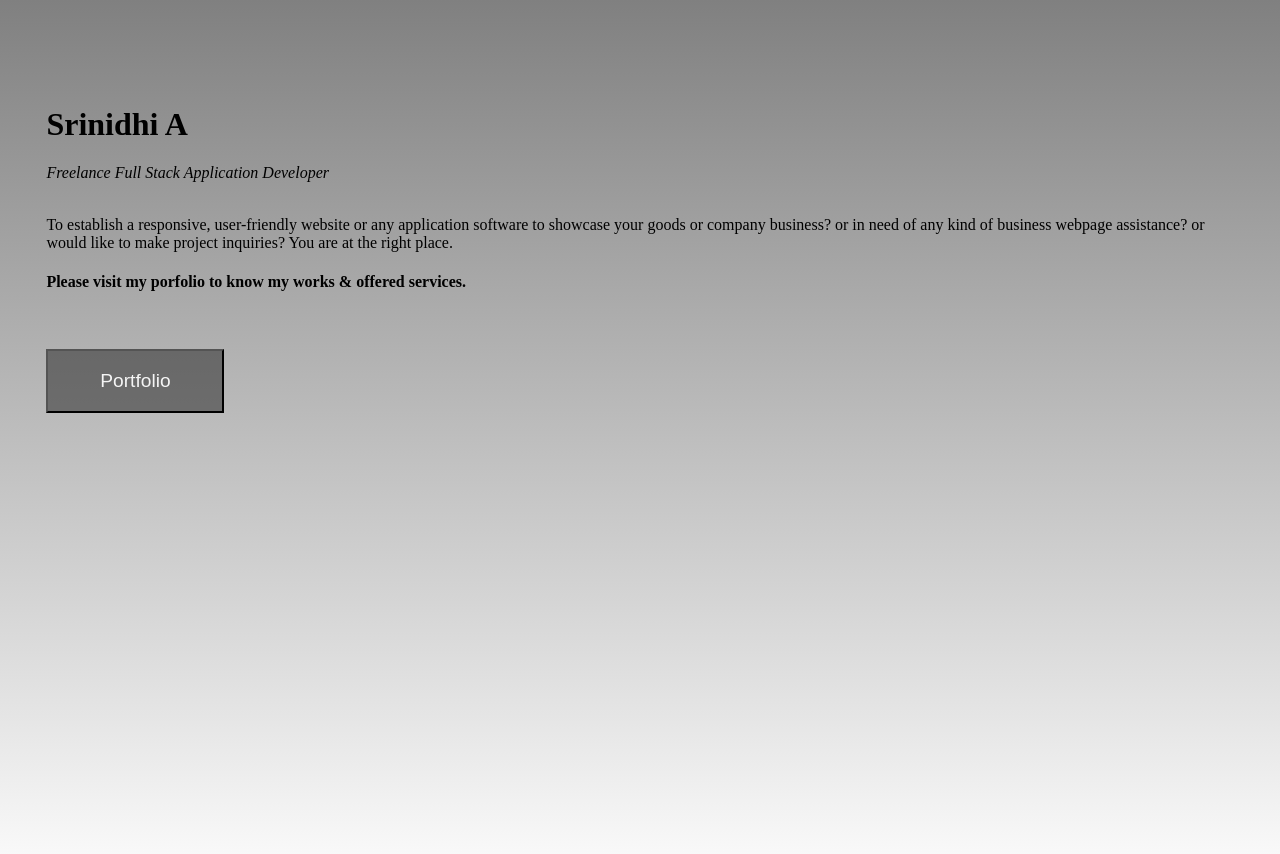
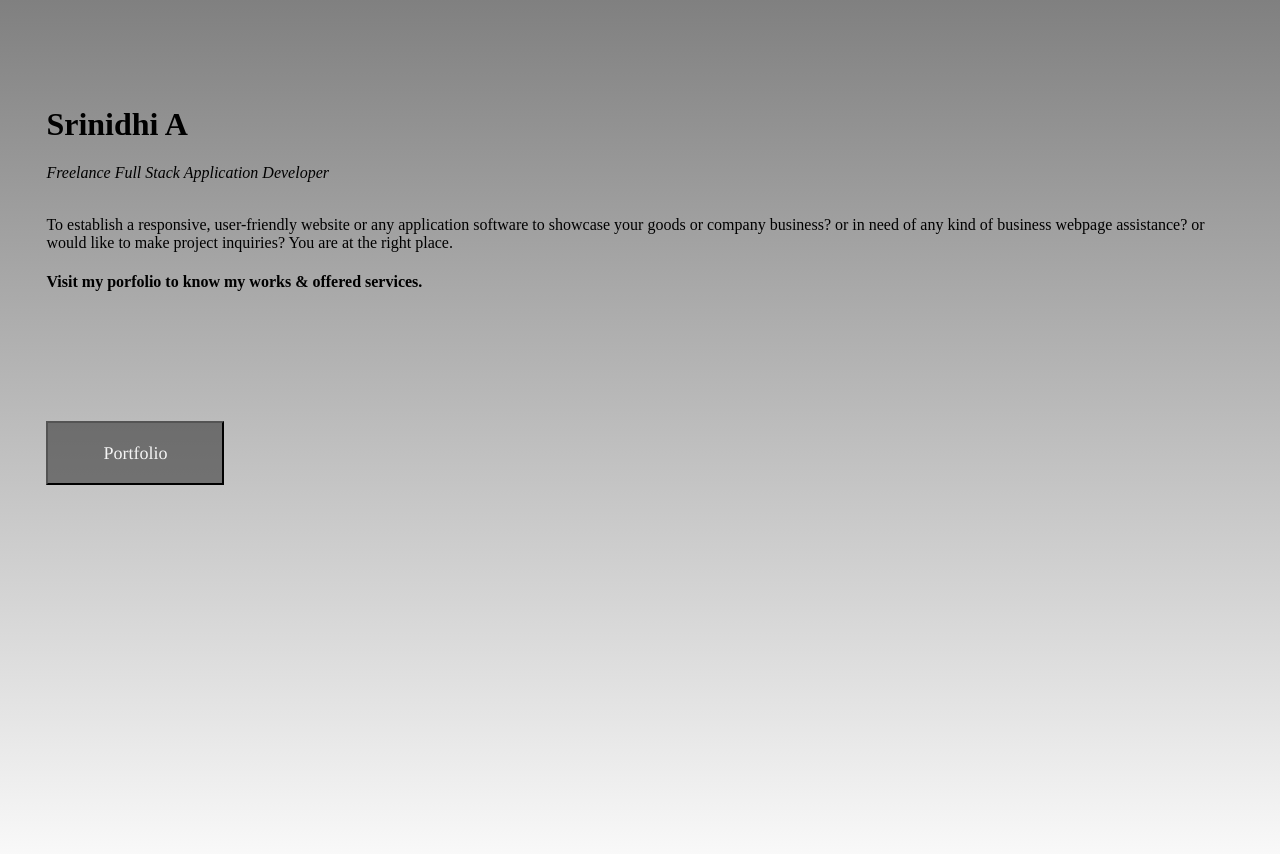
Before and after one commit to srinidhi-anand/srinidhia.github.io, a Jekyll site: the page index.html, which Jekyll copies as it is, in a window 1280 px wide. Shown: the top 854 px of the page. Built offline with Jekyll 4.4.1, drawn with Linux system fonts in a browser that asks for light colours.

Commit message:
fix: added button position

```diff
--- a/homepage.css
+++ b/homepage.css
@@ -149,19 +149,20 @@ body {
 }
 
 .text-center {
-    text-align: center;
+    text-align: center !important;
 }
 
 button {
     width: 15% !important;
     height: 8% !important;
-    font-size: larger !important;
+    font-size: large !important;
     background: hsla(0, 0%, 13%, 0.5) !important;
     align-items: center;
 }
 
 button a{
     color: whitesmoke;
+    font-family: times !important;
 }
 
 h1 {
--- a/index.html
+++ b/index.html
@@ -13,7 +13,9 @@
           <span className="welcome-caption text-center breakword bold italic text-black fontfamily"><i>Freelance Full Stack Application Developer</i></span>
           <br></br>
           <p className="bold left-align text-black fontfamily welcome-txt">To establish a responsive, user-friendly website or any application software to showcase your goods or company business? or in need of any kind of business webpage assistance? or would like to make project inquiries? You are at the right place.</p>
-          <h4 className="bold left-align text-black fontfamily welcome-txt">Please visit my porfolio to know my works & offered services.</h4>
+          <h4 className="bold left-align text-black fontfamily welcome-txt">Visit my porfolio to know my works & offered services.</h4>
+          <br></br>
+          <br></br>
           <br></br>
           <Button color="primary" className="project-module-button text-center button-module"> <a className="button-module preserve-whitespace--nowrap"  href="https://portfolio-git-portfolio-feat-srinidhis-projects-fd4a7466.vercel.app/">Portfolio</a> </Button>
           <br></br>
```
